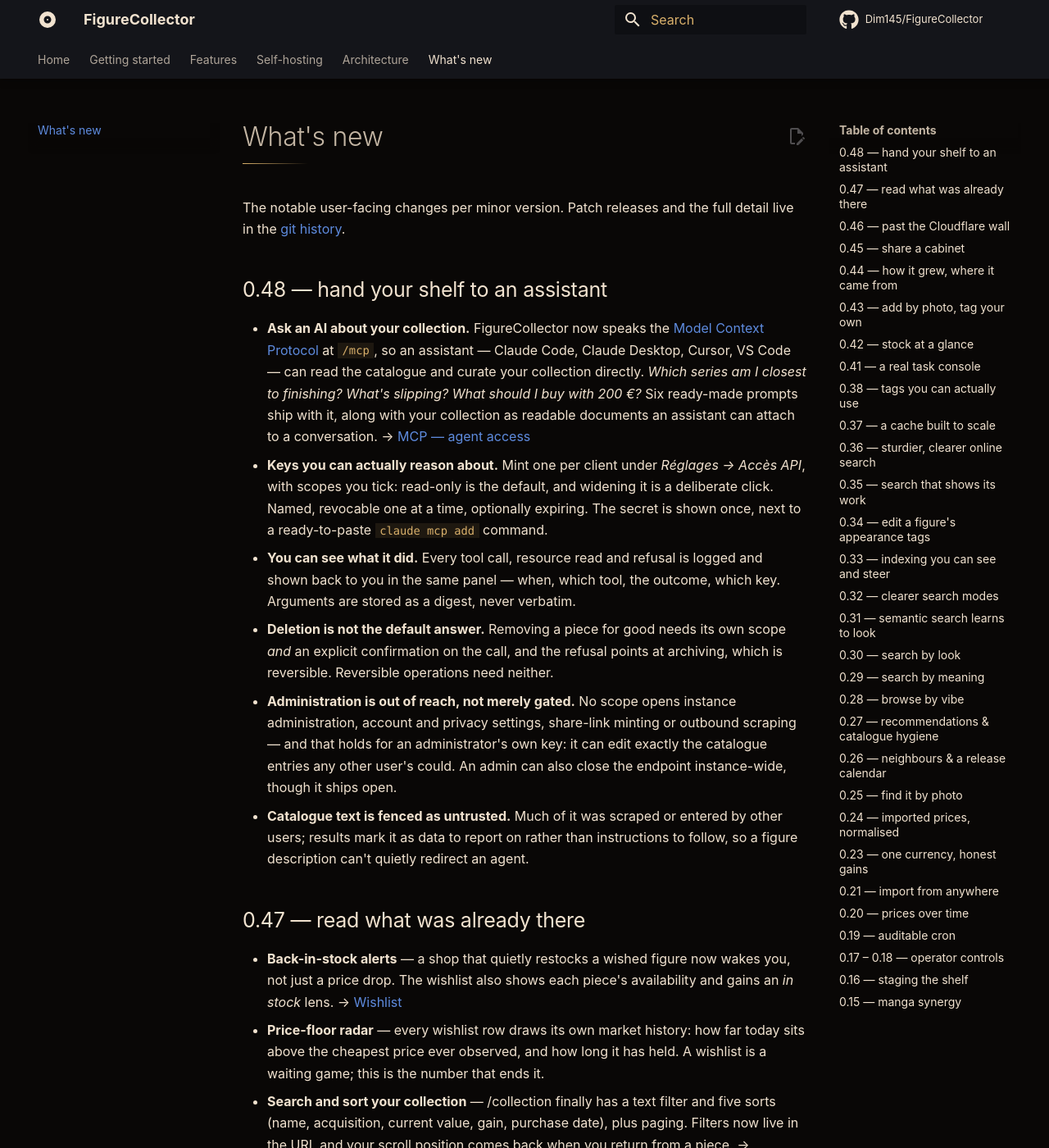
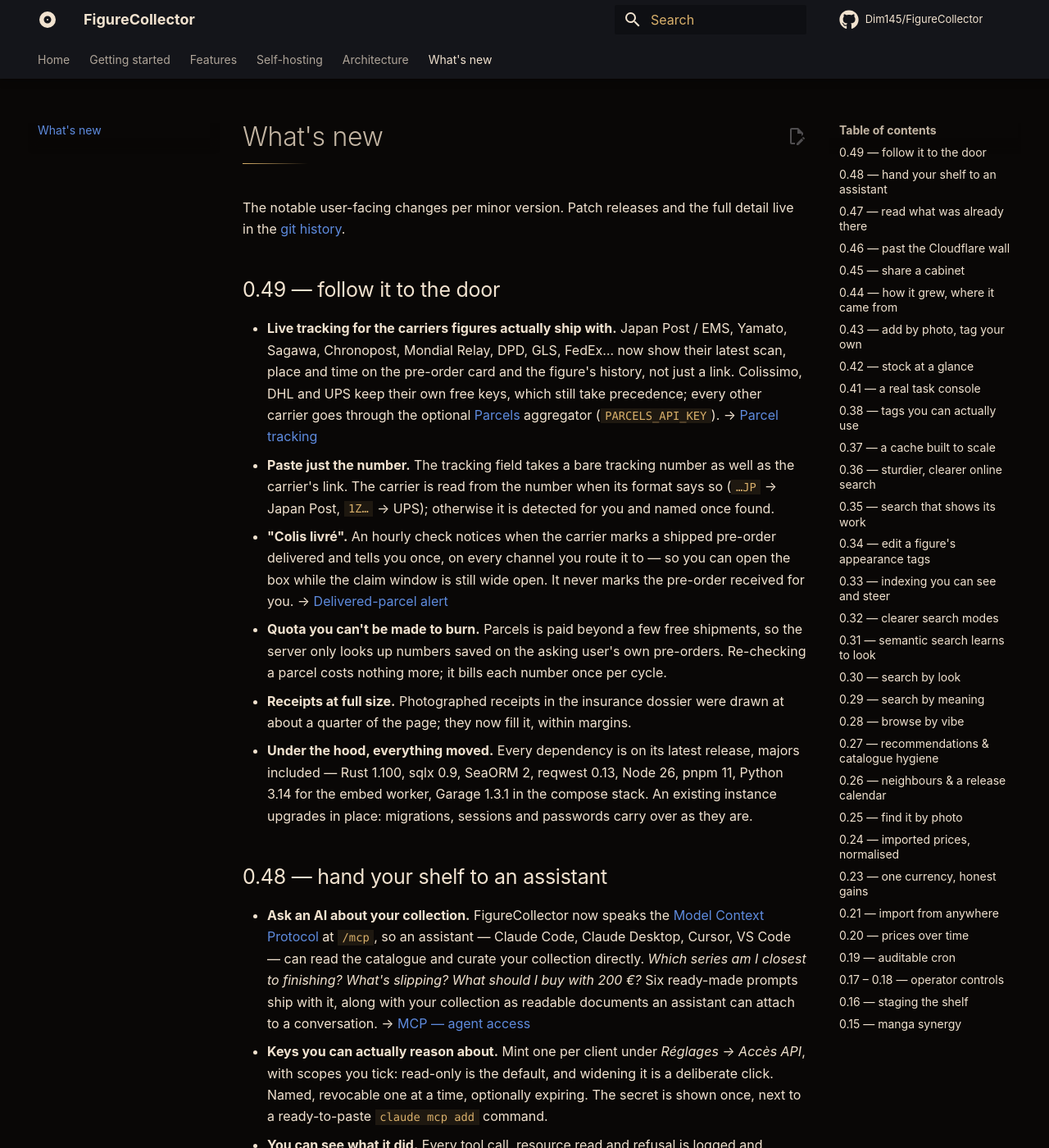
Before and after one commit to Dim145/FigureCollector, an MkDocs documentation site: the page built from docs/content/changelog.md, in a window 1280 px wide and 1400 px high. Shown: the whole window at 82% size. Built offline with MkDocs 1.6.1 and Material for MkDocs 9.7.7, drawn with Linux system fonts in a browser that asks for light colours; comment, search, counter and statistics services are not loaded.

Commit message:
release 0.49.0 — follow it to the door
Bumps server/Cargo.toml, Cargo.lock and client/package.json to 0.49.0 and adds
the `## 0.49` changelog section.

A pre-order's last mile now ends with the parcel's latest scan instead of a
link. Every carrier without a free official key — Japan Post / EMS, Yamato,
Sagawa, Chronopost, Mondial Relay, DPD… — goes through the optional Parcels
aggregator, the tracking field takes a bare number, and an hourly check sends
one "colis livré" notice when the carrier reports the parcel delivered
(d85cc65). Parcels is paid beyond a few shipments, so the server only looks up
numbers saved on the caller's own pre-orders.

Under it, every dependency moved to its latest release, majors included:
Rust 1.100, sqlx 0.9, SeaORM 2, reqwest 0.13 and the rest of the server tree
(bdeb9e7); Node 26, pnpm 11 and the client packages under a 7-day release-age
cooldown (bfe7f71); the embed and splat workers, Garage 1.3.1, the GitHub
Actions and the docs tooling (662d80f). Receipts in the insurance dossier now
render at full size. A 0.48.7 database upgrades in place — migrations,
sessions and passwords carry over.

Co-Authored-By: Claude Opus 5.5 <noreply@anthropic.com>

```diff
--- a/docs/content/changelog.md
+++ b/docs/content/changelog.md
@@ -2,6 +2,36 @@
 
 The notable user-facing changes per minor version. Patch releases and the full
 detail live in the [git history](https://github.com/Dim145/FigureCollector/commits/main).
+
+## 0.49 — follow it to the door
+
+- **Live tracking for the carriers figures actually ship with.** Japan Post /
+  EMS, Yamato, Sagawa, Chronopost, Mondial Relay, DPD, GLS, FedEx… now show
+  their latest scan, place and time on the pre-order card and the figure's
+  history, not just a link. Colissimo, DHL and UPS keep their own free keys,
+  which still take precedence; every other carrier goes through the optional
+  [Parcels](https://parcelsapp.com/developers) aggregator (`PARCELS_API_KEY`).
+  → [Parcel tracking](features/preorders.md#parcel-tracking)
+- **Paste just the number.** The tracking field takes a bare tracking number
+  as well as the carrier's link. The carrier is read from the number when its
+  format says so (`…JP` → Japan Post, `1Z…` → UPS); otherwise it is detected
+  for you and named once found.
+- **"Colis livré".** An hourly check notices when the carrier marks a shipped
+  pre-order delivered and tells you once, on every channel you route it to —
+  so you can open the box while the claim window is still wide open. It never
+  marks the pre-order received for you.
+  → [Delivered-parcel alert](features/preorders.md#delivered-parcel-alert)
+- **Quota you can't be made to burn.** Parcels is paid beyond a few free
+  shipments, so the server only looks up numbers saved on the asking user's own
+  pre-orders. Re-checking a parcel costs nothing more; it bills each number once
+  per cycle.
+- **Receipts at full size.** Photographed receipts in the insurance dossier
+  were drawn at about a quarter of the page; they now fill it, within margins.
+- **Under the hood, everything moved.** Every dependency is on its latest
+  release, majors included — Rust 1.100, sqlx 0.9, SeaORM 2, reqwest 0.13,
+  Node 26, pnpm 11, Python 3.14 for the embed worker, Garage 1.3.1 in the
+  compose stack. An existing instance upgrades in place: migrations, sessions
+  and passwords carry over as they are.
 
 ## 0.48 — hand your shelf to an assistant
 
```
Also changed, not shown: 3 other files.
